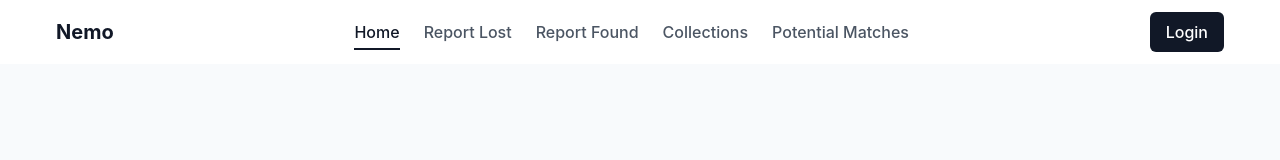
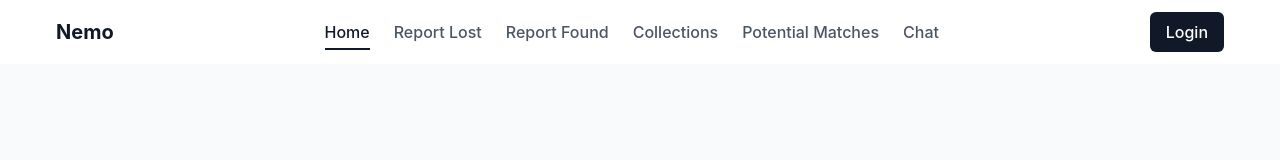
Before and after one commit to x3penguin/Nemo-L-F, a Vue app in the folder frontend/: page / in a window 1280 px wide. Shown: the top 160 px of the page. Built offline with nearby package versions, Linux system fonts and the light colour scheme; no server answers; the HTML template or start-up script is replaced by a standard one.

Commit message:
project: update navbar

```diff
--- a/frontend/src/components/NavBar.vue
+++ b/frontend/src/components/NavBar.vue
@@ -10,6 +10,7 @@
         <router-link to="/report-found" class="navbar-link">Report Found</router-link>
         <router-link to="/collections" class="navbar-link">Collections</router-link>
         <router-link to="/potential-matches" class="navbar-link">Potential Matches</router-link>
+        <router-link to="/chat" class="navbar-link">Chat</router-link>
       </div>
 
       <div class="navbar-auth">
```
